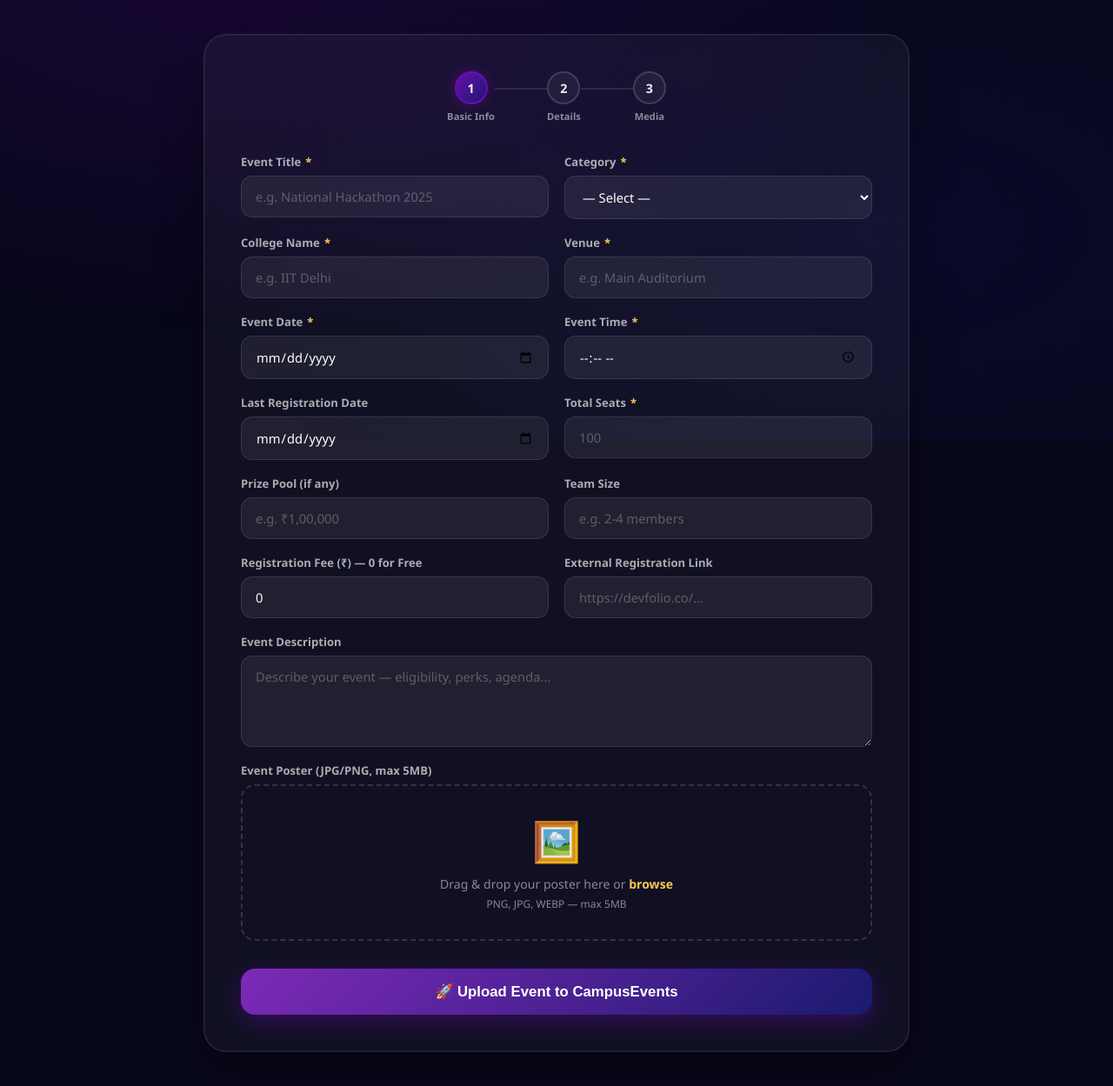
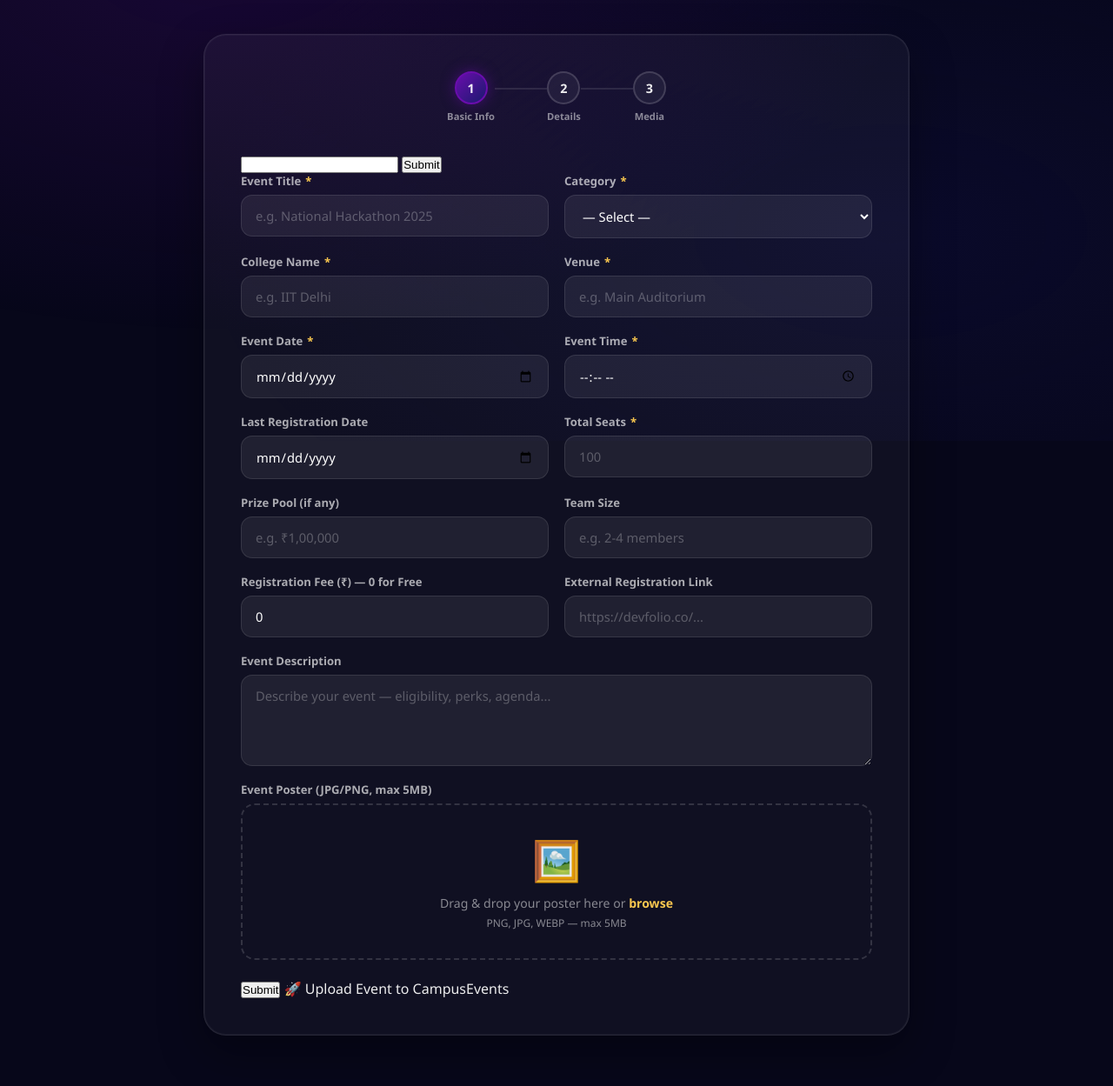
Before and after one commit to vinay-battula/campus-event-tracker, a website: page public/uploadevent.html in a window 1280 px wide. Shown: the part 293-1542 px from the top of the page at 87% size. Drawn offline with Linux system fonts and the light colour scheme; sample sign-in values are in the browser's storage.

Commit message:
update all

```diff
--- a/public/uploadevent.html
+++ b/public/uploadevent.html
@@ -558,11 +558,10 @@
         <div class="alert alert-err" id="errBox"></div>
         <div class="alert alert-ok" id="okBox"></div>
 
-        <form
-          id="uploadForm"
-          enctype="multipart/form-data"
-          onsubmit="submitEvent(event)"
-        >
+        <form id="uploadForm" onsubmit="uploadEvent(event)">
+  <input type="text" name="title" required />
+  <button type="submit" class="btn-upload">Submit</button>
+</form>
           <!-- SECTION 1: BASIC INFO -->
           <div class="fr">
             <div class="fg">
@@ -720,7 +719,7 @@
             <img id="previewImg" class="preview-img" />
           </div>
 
-          <button type="submit" class="btn-submit" id="submitBtn">
+          <button type="submit" class="btn-upload">Submit</button>
             🚀 Upload Event to CampusEvents
           </button>
         </form>
```
